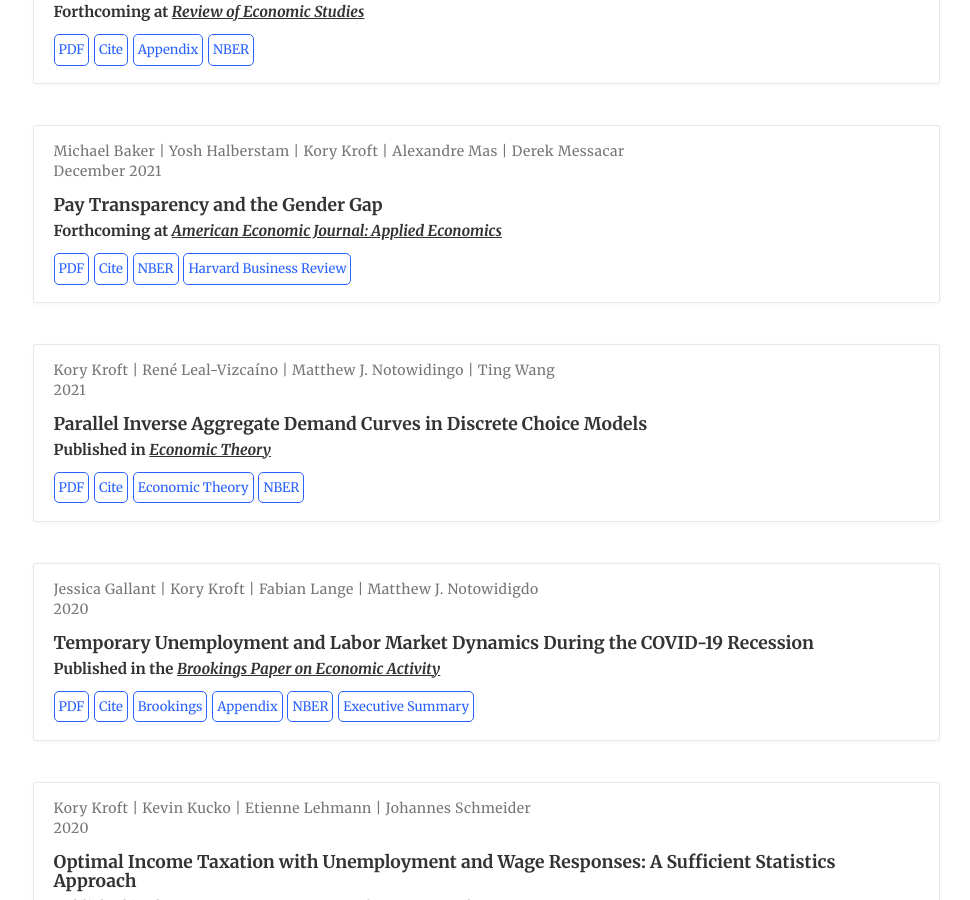
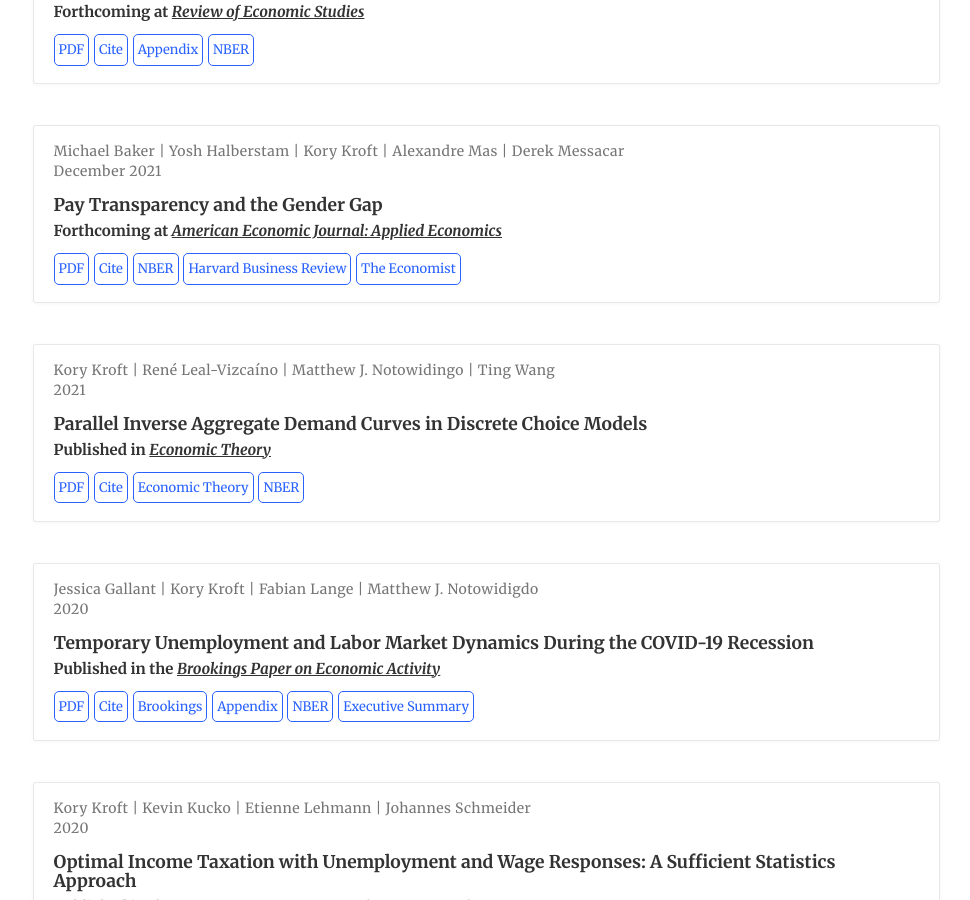
Before and after one commit to korykroft/korykroft.github.io, a Jekyll site: the page built from research/index.html, in a window 1280 px wide and 900 px high, scrolled down 855 px. Shown: the whole window, without its empty margins (310-1280 px from the left). Built offline with Jekyll 4.4.1, drawn with Linux system fonts in a browser that asks for light colours.

Commit message:
Update index.html

```diff
--- a/research/index.html
+++ b/research/index.html
@@ -135,7 +135,8 @@ description:
       <a class="btn btn-outline-primary my-1 mr-1 btn-sm" href="/files/bib/bib_KBHMM.txt" target="_blank" rel="noopener">Cite</a>
       <a class="btn btn-outline-primary my-1 mr-1 btn-sm" href="https://www.nber.org/papers/w25834" target="_blank" rel="noopener">NBER</a>
       <a class="btn btn-outline-primary my-1 mr-1 btn-sm" href="https://hbr.org/2020/02/can-transparency-laws-fix-the-gender-wage-gap" target="_blank" rel="noopener">Harvard Business Review</a>
-    </div>
+      <a class="btn btn-outline-primary my-1 mr-1 btn-sm" href="https://www.economist.com/united-states/2023/01/05/pay-transparency-laws-do-not-work-as-advertised" target="_blank" rel="noopener">The Economist</a>
+     </div>
    </div>
 
     <hr style="opacity:0.0">
```
